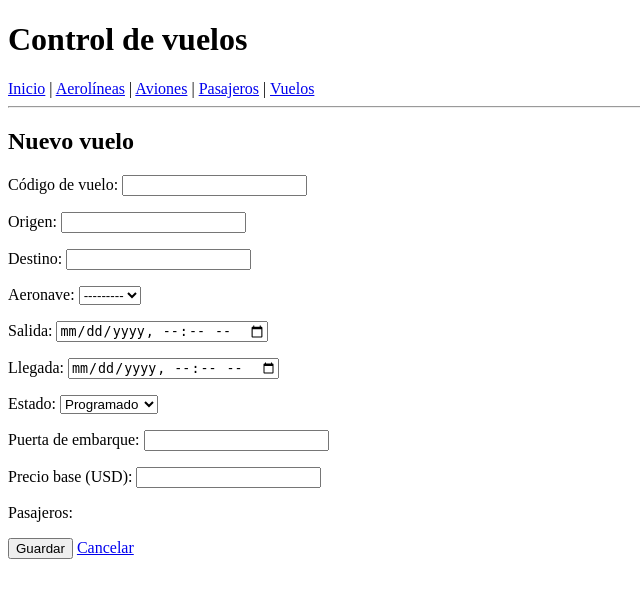
After one commit to Reyxde/CONTROL_VUELOS_ARIAS_REYMONTH, a Django app: page /vuelos/nuevo/ in a window 1280 px wide. The commit adds this page. Shown: the top 598 px of the page, without its empty margins (0-640 px from the left). Run offline with Django 5.2, Linux system fonts and the light colour scheme; data that the repository does not hold is empty.

Commit message:
feat(24-11-2026):Se añade modelo vuelo y su crud

```diff
--- a/CONTROL_VUELOS-app/vuelos/forms/__init__.py
+++ b/CONTROL_VUELOS-app/vuelos/forms/__init__.py
@@ -1,3 +1,4 @@
 from .aerolinea_form import AerolineaForm
 from .avion_form import AvionForm
 from .pasajero_form import PasajeroForm
+from .vuelo_form import VueloForm
--- /dev/null
+++ b/CONTROL_VUELOS-app/vuelos/forms/vuelo_form.py
@@ -0,0 +1,54 @@
+from django import forms
+from django.core.exceptions import ValidationError
+
+from vuelos.models import Avion, Vuelo
+
+FORMATO_FECHA_HORA = '%Y-%m-%dT%H:%M'
+
+
+class VueloForm(forms.ModelForm):
+    class Meta:
+        model = Vuelo
+        fields = ['codigo', 'origen', 'destino', 'aeronave', 'fecha_salida',
+                  'fecha_llegada', 'estado', 'puerta', 'precio_base',
+                  'pasajeros']
+        widgets = {
+            'fecha_salida': forms.DateTimeInput(
+                format=FORMATO_FECHA_HORA, attrs={'type': 'datetime-local'}),
+            'fecha_llegada': forms.DateTimeInput(
+                format=FORMATO_FECHA_HORA, attrs={'type': 'datetime-local'}),
+            'pasajeros': forms.CheckboxSelectMultiple,
+        }
+
+    def clean_codigo(self):
+        return self.cleaned_data['codigo'].strip().upper()
+
+    def clean_precio_base(self):
+        precio = self.cleaned_data['precio_base']
+        if precio <= 0:
+            raise ValidationError('El precio debe ser mayor que cero.')
+        return precio
+
+    def clean(self):
+        datos = super().clean()
+        origen = datos.get('origen')
+        destino = datos.get('destino')
+        salida = datos.get('fecha_salida')
+        llegada = datos.get('fecha_llegada')
+        aeronave = datos.get('aeronave')
+        pasajeros = datos.get('pasajeros')
+
+        if origen and destino and origen.strip().lower() == destino.strip().lower():
+            raise ValidationError('El origen y el destino no pueden ser iguales.')
+        if salida and llegada and llegada <= salida:
+            raise ValidationError('La llegada debe ser posterior a la salida.')
+        if aeronave and (self.instance.pk is None
+                         or 'aeronave' in self.changed_data):
+            if aeronave.estado != Avion.Estado.OPERATIVA:
+                self.add_error(
+                    'aeronave', 'Solo se pueden asignar aeronaves operativas.')
+        if aeronave and pasajeros is not None and len(pasajeros) > aeronave.capacidad:
+            self.add_error(
+                'pasajeros',
+                f'La aeronave solo admite {aeronave.capacidad} pasajeros.')
+        return datos
--- a/CONTROL_VUELOS-app/vuelos/models/__init__.py
+++ b/CONTROL_VUELOS-app/vuelos/models/__init__.py
@@ -1,3 +1,4 @@
 from .aerolinea import Aerolinea
 from .avion import Avion
 from .pasajero import Pasajero
+from .vuelo import Vuelo
--- /dev/null
+++ b/CONTROL_VUELOS-app/vuelos/models/vuelo.py
@@ -0,0 +1,49 @@
+from django.conf import settings
+from django.db import models
+from django.urls import reverse
+
+from .avion import Avion
+from .pasajero import Pasajero
+
+
+class Vuelo(models.Model):
+    class Estado(models.TextChoices):
+        PROGRAMADO = 'PRO', 'Programado'
+        EMBARCANDO = 'EMB', 'Embarcando'
+        EN_VUELO = 'VUE', 'En vuelo'
+        ATERRIZADO = 'ATE', 'Aterrizado'
+        RETRASADO = 'RET', 'Retrasado'
+        CANCELADO = 'CAN', 'Cancelado'
+
+    codigo = models.CharField('código de vuelo', max_length=10, unique=True)
+    origen = models.CharField(max_length=100)
+    destino = models.CharField(max_length=100)
+    fecha_salida = models.DateTimeField('salida')
+    fecha_llegada = models.DateTimeField('llegada')
+    estado = models.CharField(
+        max_length=3, choices=Estado.choices, default=Estado.PROGRAMADO)
+    puerta = models.CharField('puerta de embarque', max_length=5, blank=True)
+
+    precio_base = models.DecimalField(
+        'precio base (USD)', max_digits=8, decimal_places=2)
+
+    aeronave = models.ForeignKey(
+        Avion, on_delete=models.PROTECT, related_name='vuelos')
+    pasajeros = models.ManyToManyField(
+        Pasajero, related_name='vuelos', blank=True)
+
+    creado_por = models.ForeignKey(
+        settings.AUTH_USER_MODEL, on_delete=models.SET_NULL,
+        null=True, blank=True, related_name='vuelos_creados',
+        verbose_name='creado por')
+
+    class Meta:
+        verbose_name = 'vuelo'
+        verbose_name_plural = 'vuelos'
+        ordering = ['fecha_salida']
+
+    def __str__(self):
+        return f'{self.codigo}: {self.origen} → {self.destino}'
+
+    def get_absolute_url(self):
+        return reverse('vuelo_detail', args=[self.pk])
--- a/CONTROL_VUELOS-app/vuelos/templates/vuelos/base.html
+++ b/CONTROL_VUELOS-app/vuelos/templates/vuelos/base.html
@@ -12,7 +12,8 @@
             <a href="{% url 'home' %}">Inicio</a> |
             <a href="{% url 'aerolinea_list' %}">Aerol&iacute;neas</a> |
             <a href="{% url 'avion_list' %}">Aviones</a> |
-            <a href="{% url 'pasajero_list' %}">Pasajeros</a>
+            <a href="{% url 'pasajero_list' %}">Pasajeros</a> |
+            <a href="{% url 'vuelo_list' %}">Vuelos</a>
         </nav>
         <hr>
     </header>
--- a/CONTROL_VUELOS-app/vuelos/templates/vuelos/home.html
+++ b/CONTROL_VUELOS-app/vuelos/templates/vuelos/home.html
@@ -6,4 +6,5 @@
 <p><a href="{% url 'aerolinea_list' %}">Ver aerolíneas</a></p>
 <p><a href="{% url 'avion_list' %}">Ver aviones</a></p>
 <p><a href="{% url 'pasajero_list' %}">Ver pasajeros</a></p>
+<p><a href="{% url 'vuelo_list' %}">Ver vuelos</a></p>
 {% endblock %}
--- /dev/null
+++ b/CONTROL_VUELOS-app/vuelos/templates/vuelos/vuelos/formulario.html
@@ -0,0 +1,11 @@
+{% extends 'vuelos/base.html' %}
+{% block title %}{% if vuelo %}Editar vuelo{% else %}Crear vuelo{% endif %}{% endblock %}
+{% block content %}
+<h2>{% if vuelo %}Editar vuelo{% else %}Nuevo vuelo{% endif %}</h2>
+<form method="post">
+    {% csrf_token %}
+    {{ form.as_p }}
+    <button type="submit">Guardar</button>
+    <a href="{% url 'vuelo_list' %}">Cancelar</a>
+</form>
+{% endblock %}
--- a/CONTROL_VUELOS-app/vuelos/urls/__init__.py
+++ b/CONTROL_VUELOS-app/vuelos/urls/__init__.py
@@ -4,4 +4,5 @@ urlpatterns = [
     path('', include('vuelos.urls.aerolinea_urls')),
     path('', include('vuelos.urls.avion_urls')),
     path('', include('vuelos.urls.pasajero_urls')),
+     path('', include('vuelos.urls.vuelo_urls')),
 ]
--- /dev/null
+++ b/CONTROL_VUELOS-app/vuelos/views/vuelo_views.py
@@ -0,0 +1,90 @@
+from django.contrib import messages
+from django.contrib.auth.decorators import login_required, permission_required
+from django.core.exceptions import PermissionDenied
+from django.db.models import Q
+from django.db.models import ProtectedError
+from django.shortcuts import get_object_or_404, redirect, render
+
+from vuelos.forms import VueloForm
+from vuelos.models import Vuelo
+
+
+def vuelo_list(request):
+    q = request.GET.get('q', '').strip()
+    estado = request.GET.get('estado', '').strip()
+    vuelos = Vuelo.objects.select_related(
+        'aeronave', 'aeronave__aerolinea', 'creado_por')
+    if q:
+        vuelos = vuelos.filter(
+            Q(codigo__icontains=q) | Q(origen__icontains=q)
+            | Q(destino__icontains=q))
+    if estado:
+        vuelos = vuelos.filter(estado=estado)
+    vuelos = list(vuelos)
+    for vuelo in vuelos:  # la plantilla usa esta marca para mostrar botones
+        vuelo.modificable = puede_modificar_vuelo(request.user, vuelo)
+    return render(request, 'vuelos/vuelos/vuelo_list.html', {
+        'vuelos': vuelos, 'q': q, 'estado': estado,
+        'estados': Vuelo.Estado.choices,
+    })
+
+
+
+def vuelo_detail(request, pk):
+    vuelo = get_object_or_404(
+        Vuelo.objects.select_related('aeronave__aerolinea', 'creado_por'),
+        pk=pk)
+    return render(request, 'vuelos/vuelos/vuelo_detail.html', {
+        'vuelo': vuelo,
+        'modificable': puede_modificar_vuelo(request.user, vuelo),
+    })
+
+
+
+def vuelo_create(request):
+    if request.method == 'POST':
+        form = VueloForm(request.POST)
+        if form.is_valid():
+            vuelo = form.save(commit=False)
+            vuelo.creado_por = request.user
+            vuelo.save()
+            form.save_m2m()
+            messages.success(request, 'Vuelo creado exitosamente.')
+            return redirect(vuelo)
+    else:
+        form = VueloForm()
+    return render(request, 'vuelos/vuelos/formulario.html', {'form': form})
+
+
+
+def vuelo_update(request, pk):
+    vuelo = get_object_or_404(Vuelo, pk=pk)
+    if not puede_modificar_vuelo(request.user, vuelo):
+        raise PermissionDenied('Solo puede editar los vuelos que usted creó.')
+    if request.method == 'POST':
+        form = VueloForm(request.POST, instance=vuelo)
+        if form.is_valid():
+            form.save()
+            messages.success(request, 'Vuelo actualizado exitosamente.')
+            return redirect(vuelo)
+    else:
+        form = VueloForm(instance=vuelo)
+    return render(request, 'vuelos/vuelos/formulario.html',
+                  {'form': form, 'vuelo': vuelo})
+
+
+
+def vuelo_delete(request, pk):
+    vuelo = get_object_or_404(Vuelo, pk=pk)
+    if not puede_modificar_vuelo(request.user, vuelo):
+        raise PermissionDenied('Solo puede eliminar los vuelos que usted creó.')
+    if request.method == 'POST':
+        try:
+            vuelo.delete()
+        except ProtectedError:
+            messages.error(request, 'No se puede eliminar este vuelo.')
+            return redirect(vuelo)
+        messages.success(request, 'Vuelo eliminado exitosamente.')
+        return redirect('vuelo_list')
+    return render(request, 'vuelos/vuelos/confirm_delete.html',
+                  {'vuelo': vuelo})
```
Also changed, not shown: CONTROL_VUELOS-app/vuelos/templates/vuelos/vuelos/confirm_delete.html (added, +11 -0 lines), CONTROL_VUELOS-app/vuelos/templates/vuelos/vuelos/vuelo_detail.html (added, +32 -0 lines), CONTROL_VUELOS-app/vuelos/templates/vuelos/vuelos/vuelo_list.html (added, +53 -0 lines), CONTROL_VUELOS-app/vuelos/urls/vuelo_urls.py (added, +12 -0 lines), CONTROL_VUELOS-app/vuelos/migrations/0004_vuelo.py (added).
